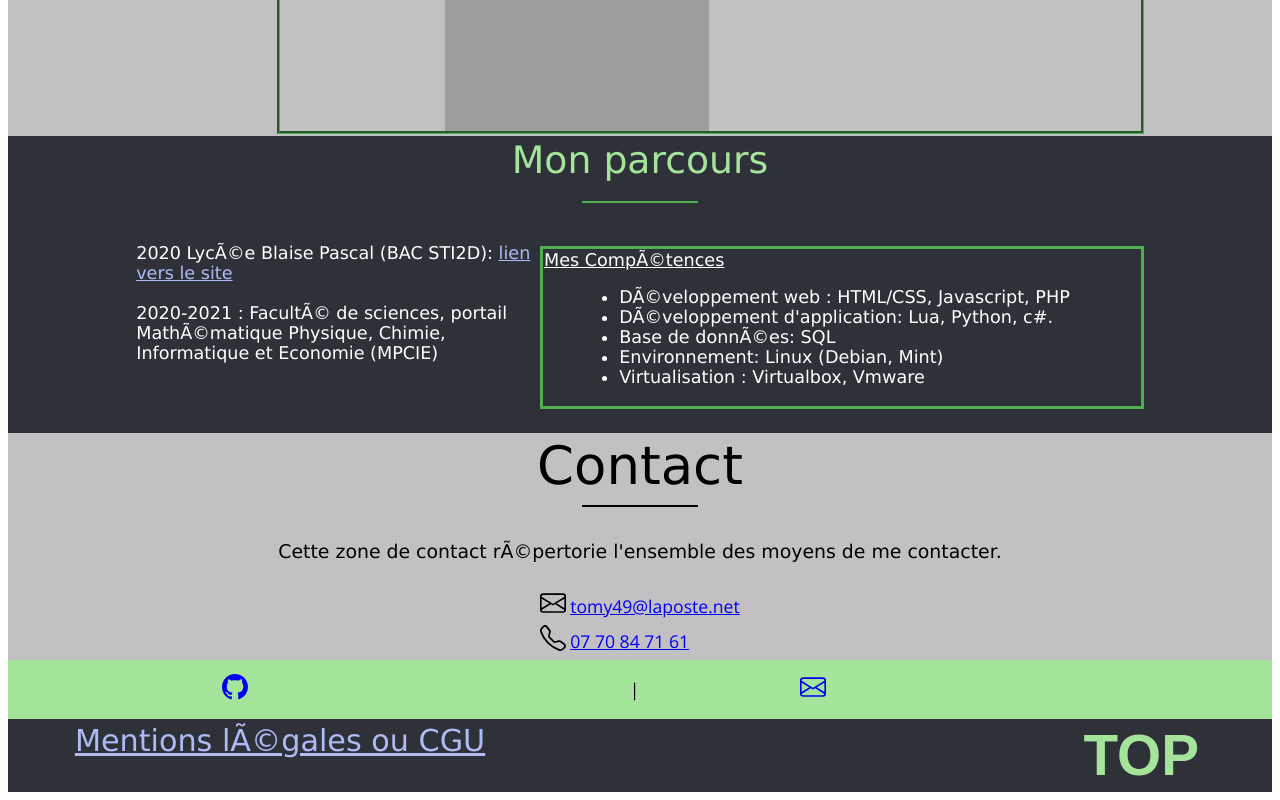
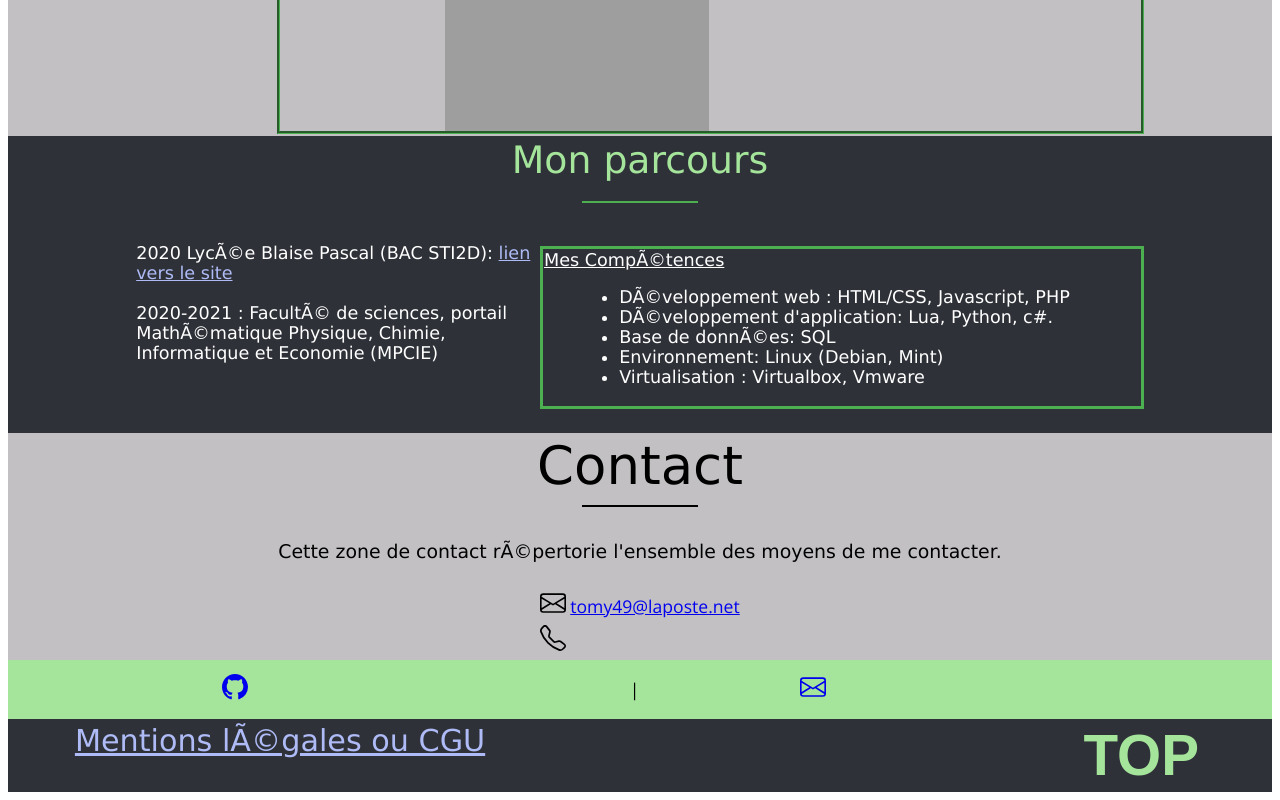
Before and after one commit to TomySackebandt/TomySackebandt.github.io, a plain HTML site: page index.html in a window 1280 px wide. Shown: the part 1878-2678 px from the top of the page. Drawn offline with nearby package versions, Linux system fonts and the light colour scheme.

Commit message:
Update index.html

```diff
--- a/index.html
+++ b/index.html
@@ -321,9 +321,7 @@
 									<path d="M3.654 1.328a.678.678 0 0 0-1.015-.063L1.605 2.3c-.483.484-.661 1.169-.45 1.77a17.568 17.568 0 0 0 4.168 6.608 17.569 17.569 0 0 0 6.608 4.168c.601.211 1.286.033 1.77-.45l1.034-1.034a.678.678 0 0 0-.063-1.015l-2.307-1.794a.678.678 0 0 0-.58-.122l-2.19.547a1.745 1.745 0 0 1-1.657-.459L5.482 8.062a1.745 1.745 0 0 1-.46-1.657l.548-2.19a.678.678 0 0 0-.122-.58L3.654 1.328zM1.884.511a1.745 1.745 0 0 1 2.612.163L6.29 2.98c.329.423.445.974.315 1.494l-.547 2.19a.678.678 0 0 0 .178.643l2.457 2.457a.678.678 0 0 0 .644.178l2.189-.547a1.745 1.745 0 0 1 1.494.315l2.306 1.794c.829.645.905 1.87.163 2.611l-1.034 1.034c-.74.74-1.846 1.065-2.877.702a18.634 18.634 0 0 1-7.01-4.42 18.634 18.634 0 0 1-4.42-7.009c-.362-1.03-.037-2.137.703-2.877L1.885.511z"/>
 								  </svg>
 							</td>
-							<td>
-								<a href="tel: 0770847161">07 70 84 71 61</a>
-							</td>
+
 						</tr>
 					</table>
 
```
